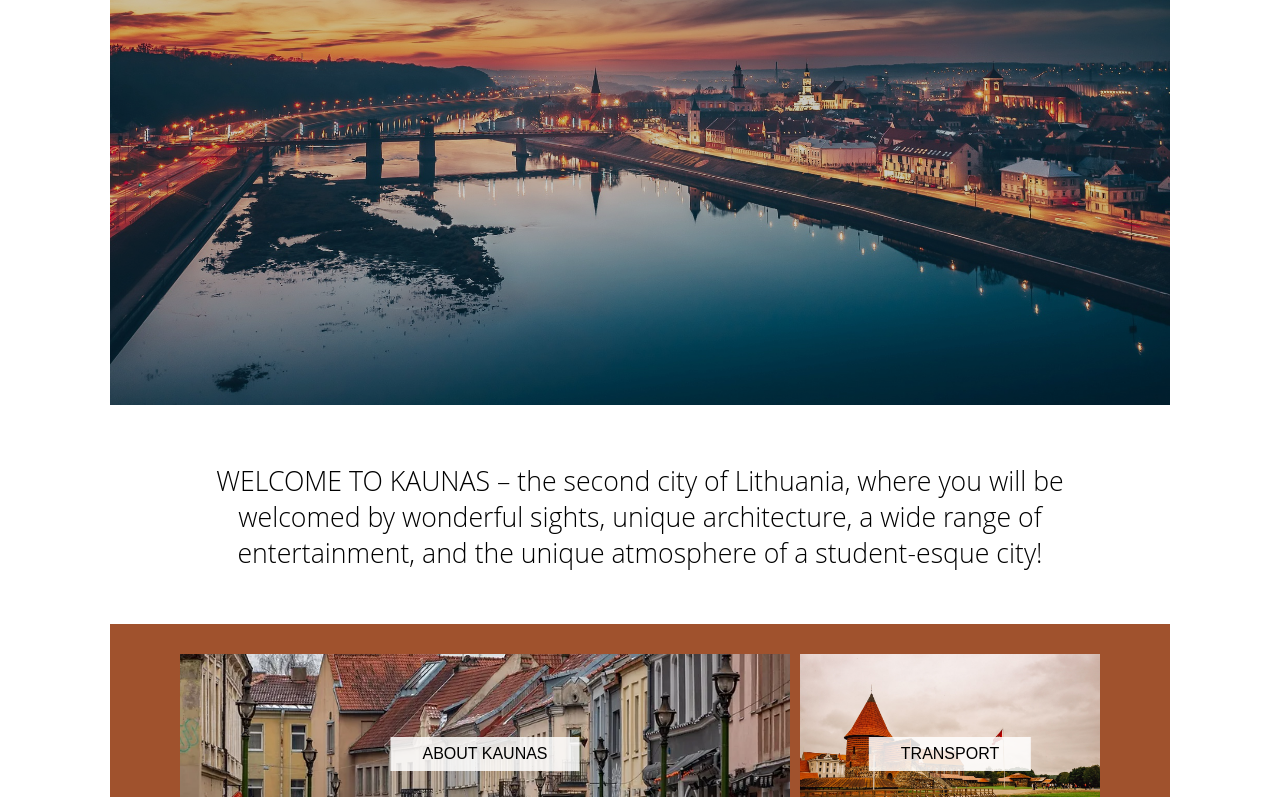
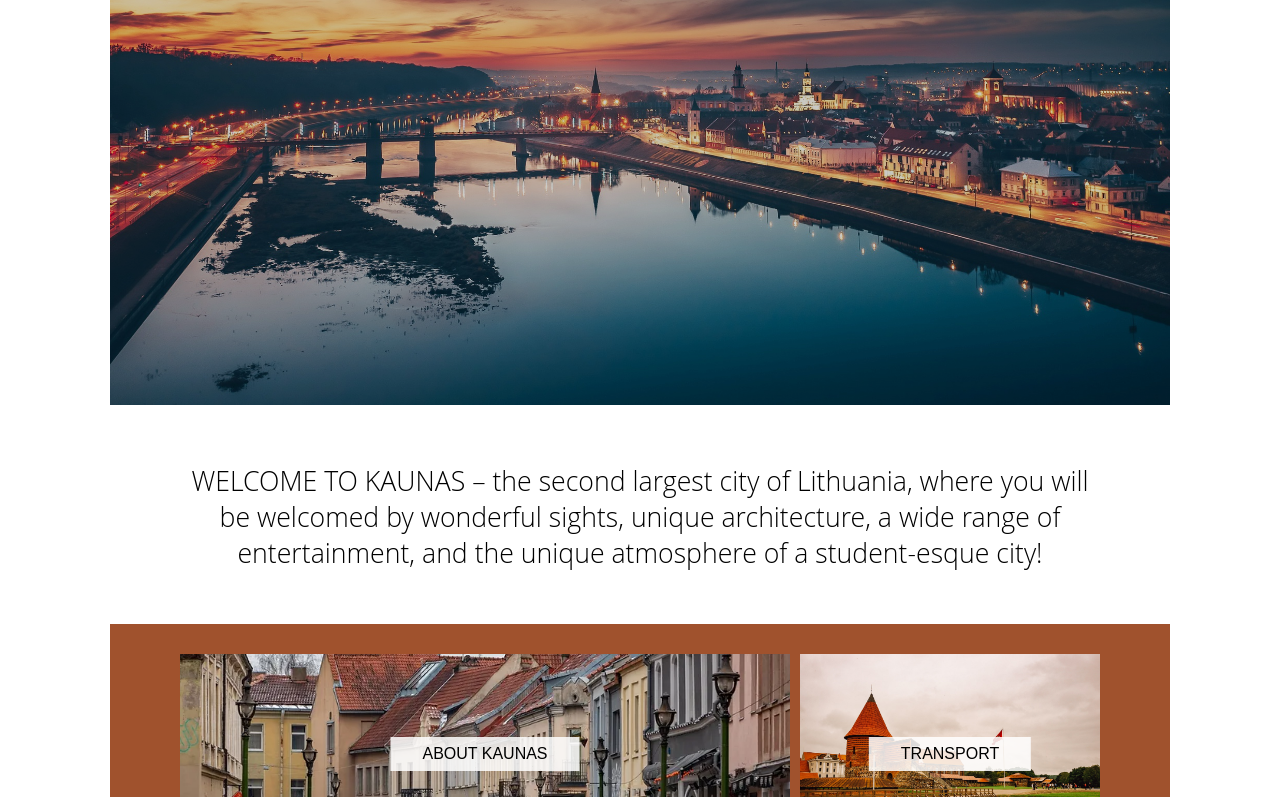
Before and after one commit to Angrypavlo/WebDesign, a plain HTML site: page index.html in a window 1280 px wide. Shown: the part 444-1241 px from the top of the page. Drawn offline with Linux system fonts and the light colour scheme.

```diff
--- a/index.html
+++ b/index.html
@@ -39,7 +39,7 @@
 
       <section id="home-intro">
 	<p>
-	  WELCOME TO KAUNAS – the second city of Lithuania, where you will
+	  WELCOME TO KAUNAS – the second largest city of Lithuania, where you will
 	  be welcomed by wonderful sights, unique architecture, a wide range
 	  of entertainment, and the unique atmosphere of a student-esque
 	  city!
```
